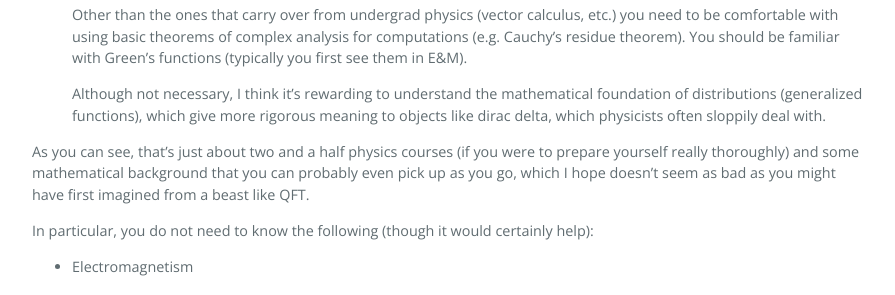
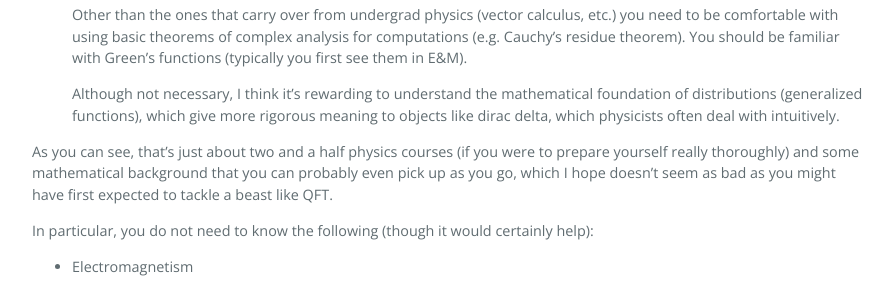
Before and after one commit to sung-max/sung-max.github.io, a Jekyll site: the page built from _posts/2017-12-31-Learning-QFT.markdown, in a window 1280 px wide and 900 px high, scrolled down 997 px. Shown: the part 176-471 px from the top of the window, without its empty margins (192-1087 px from the left). Built offline with Jekyll 4.4.1, drawn with Linux system fonts in a browser that asks for light colours; formulas are drawn with MathJax 3; comment, search, counter and statistics services are not loaded.

Commit message:
Update 2017-12-31-Learning-QFT.markdown

```diff
--- a/_posts/2017-12-31-Learning-QFT.markdown
+++ b/_posts/2017-12-31-Learning-QFT.markdown
@@ -49,10 +49,10 @@ QFT does have a few prerequisites, but it is not as daunting as it may seem (giv
     using basic theorems of complex analysis for computations (e.g. Cauchy's residue theorem).
     You should be familiar with Green's functions (typically you first see them in E&M).
 
-    Although not necessary, I think it's rewarding to understand the mathematical foundation of distributions (generalized functions), which give more rigorous meaning to objects like dirac delta, which physicists often sloppily deal with.
+    Although not necessary, I think it's rewarding to understand the mathematical foundation of distributions (generalized functions), which give more rigorous meaning to objects like dirac delta, which physicists often deal with intuitively.
 
 
-As you can see, that's just about two and a half physics courses (if you were to prepare yourself really thoroughly) and some mathematical background that you can probably even pick up as you go, which I hope doesn't seem as bad as you might have first imagined from a beast like QFT.
+As you can see, that's just about two and a half physics courses (if you were to prepare yourself really thoroughly) and some mathematical background that you can probably even pick up as you go, which I hope doesn't seem as bad as you might have first expected to tackle a beast like QFT.
 
 
 In particular, you do not need to know the following (though it would certainly help):
```
